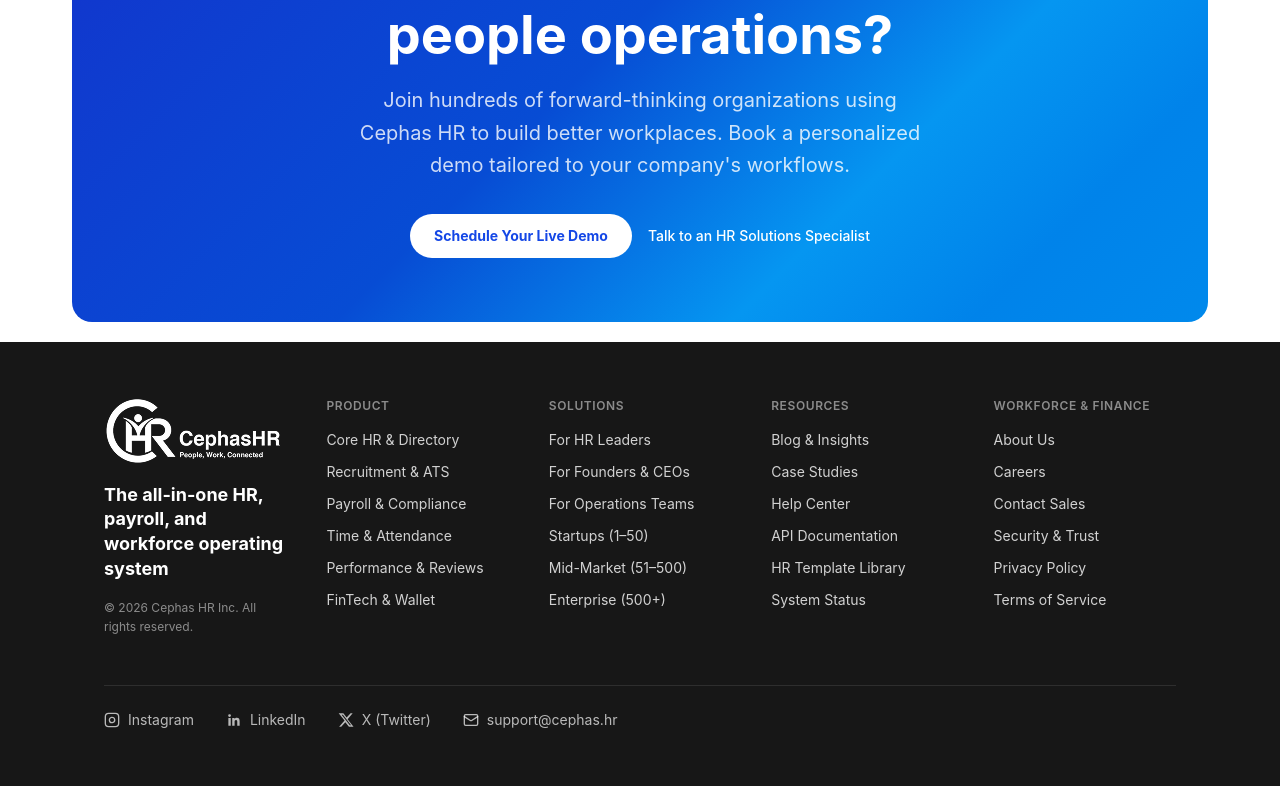
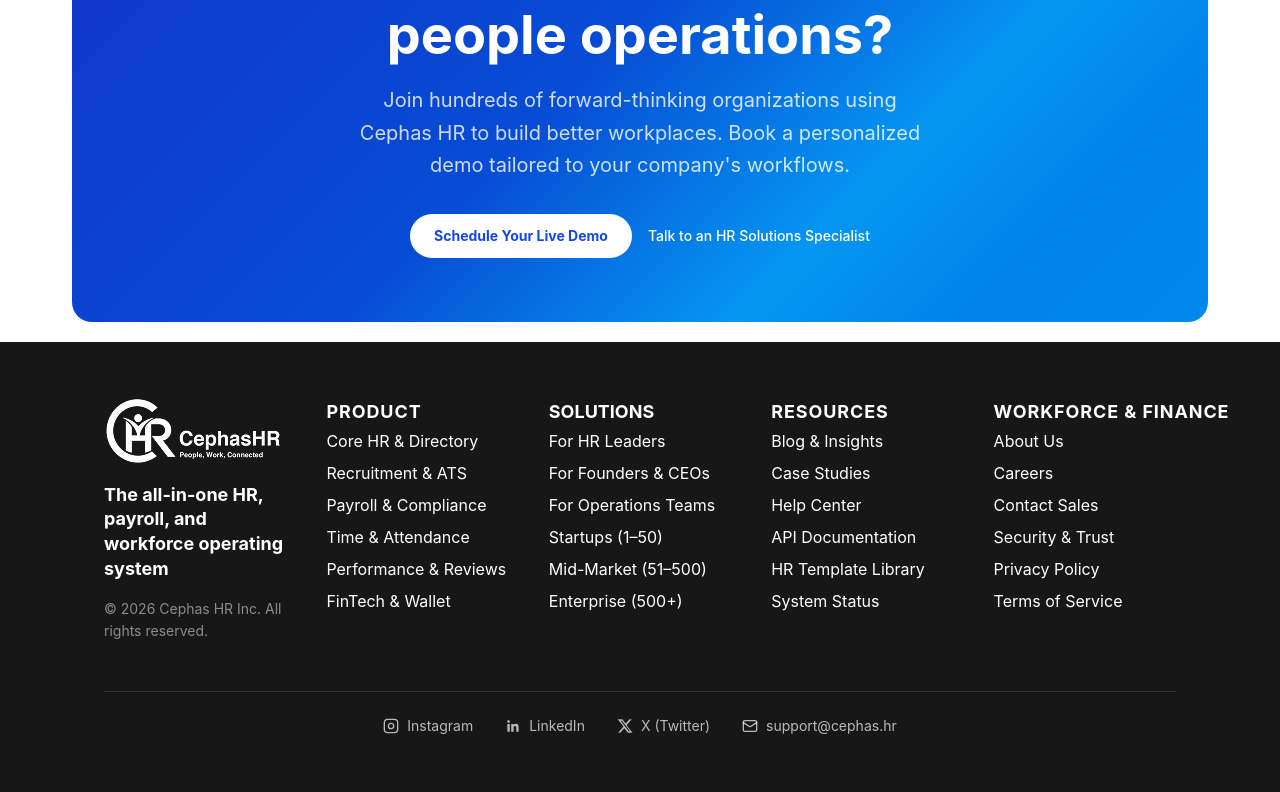
Before and after one commit to mustaphaadeyeye/cephas-Hr, a React (Vite) app: page / in a window 1280 px wide. Shown: the part 7289-8081 px from the top of the page. Built offline with nearby package versions, Linux system fonts and the light colour scheme.

Commit message:
new comit

```diff
--- a/src/components/Footer.jsx
+++ b/src/components/Footer.jsx
@@ -37,15 +37,15 @@
          <p className="text-white font-bold text-[18px] leading-snug mb-4 max-w-[210px]">
   The all-in-one HR, payroll, and workforce operating system
 </p>
-          <p className="text-white/50 text-xs leading-relaxed">
+          <p className="text-white/50 text-[14px] font-normal leading-relaxed">
             © 2026 Cephas HR Inc. All rights reserved.
           </p>
         </div>
 
         {/* PRODUCT */}
         <div>
-          <h4 className="text-white/50 text-xs font-semibold tracking-wider uppercase mb-4">Product</h4>
-          <ul className="space-y-3 text-sm text-white/80">
+          <h4 className="text-[#fffff] text-[18px] font-bold tracking-wider uppercase mb-1">Product</h4>
+          <ul className="space-y-2 text-[16px] text-[#fffff]">
             <li><a href="#" className="hover:text-white transition-colors">Core HR & Directory</a></li>
             <li><a href="#" className="hover:text-white transition-colors">Recruitment & ATS</a></li>
             <li><a href="#" className="hover:text-white transition-colors">Payroll & Compliance</a></li>
@@ -57,8 +57,8 @@
 
         {/* SOLUTIONS */}
         <div>
-          <h4 className="text-white/50 text-xs font-semibold tracking-wider uppercase mb-4">Solutions</h4>
-          <ul className="space-y-3 text-sm text-white/80">
+          <h4 className="text-white text-[18px] font-bold  uppercase mb-1">Solutions</h4>
+          <ul className="space-y-2 text-[16px] text-white">
             <li><a href="#" className="hover:text-white transition-colors">For HR Leaders</a></li>
             <li><a href="#" className="hover:text-white transition-colors">For Founders & CEOs</a></li>
             <li><a href="#" className="hover:text-white transition-colors">For Operations Teams</a></li>
@@ -70,8 +70,8 @@
 
         {/* RESOURCES */}
         <div>
-          <h4 className="text-white/50 text-xs font-semibold tracking-wider uppercase mb-4">Resources</h4>
-          <ul className="space-y-3 text-sm text-white/80">
+          <h4 className="text-white text-[18px] font-bold tracking-wider uppercase mb-1">Resources</h4>
+          <ul className="space-y-2 text-[16px] text-white">
             <li><a href="#" className="hover:text-white transition-colors">Blog & Insights</a></li>
             <li><a href="#" className="hover:text-white transition-colors">Case Studies</a></li>
             <li><a href="#" className="hover:text-white transition-colors">Help Center</a></li>
@@ -83,8 +83,8 @@
 
         {/* WORKFORCE & FINANCE */}
         <div>
-          <h4 className="text-white/50 text-xs font-semibold tracking-wider uppercase mb-4">Workforce & Finance</h4>
-          <ul className="space-y-3 text-sm text-white/80">
+          <h4 className="text-white text-[18px] font-bold tracking-wider uppercase mb-1 whitespace-nowrap">Workforce & Finance</h4>
+          <ul className="space-y-2 text-[16px] text-white">
             <li><a href="#" className="hover:text-white transition-colors">About Us</a></li>
             <li><a href="#" className="hover:text-white transition-colors">Careers</a></li>
             <li><a href="#" className="hover:text-white transition-colors">Contact Sales</a></li>
@@ -97,7 +97,7 @@
 
       {/* Divider */}
       <div className="border-t border-white/10 mt-12 pt-6">
-        <div className="max-w-7xl mx-auto flex flex-wrap items-center gap-x-8 gap-y-3 text-sm text-white/70">
+        <div className="max-w-7xl mx-auto flex flex-wrap items-center justify-center gap-x-8 gap-y-3 text-sm text-white/70">
           <a href="#" className="flex items-center gap-2 hover:text-white transition-colors">
             <InstagramIcon /> Instagram
           </a>
```
